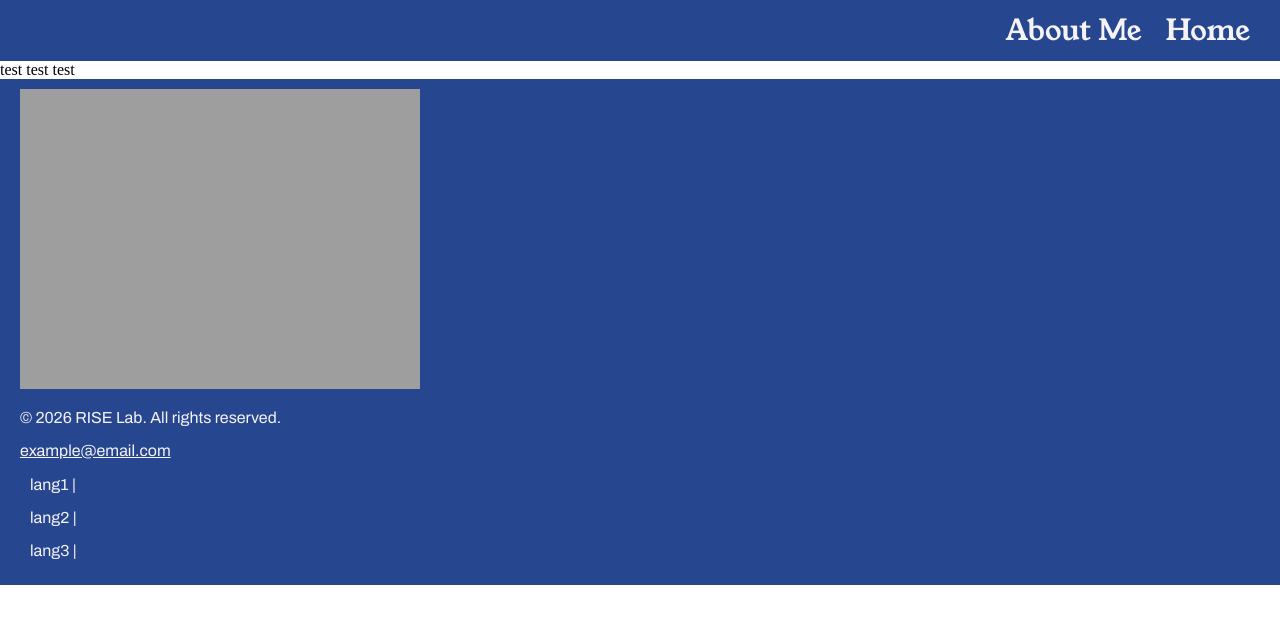
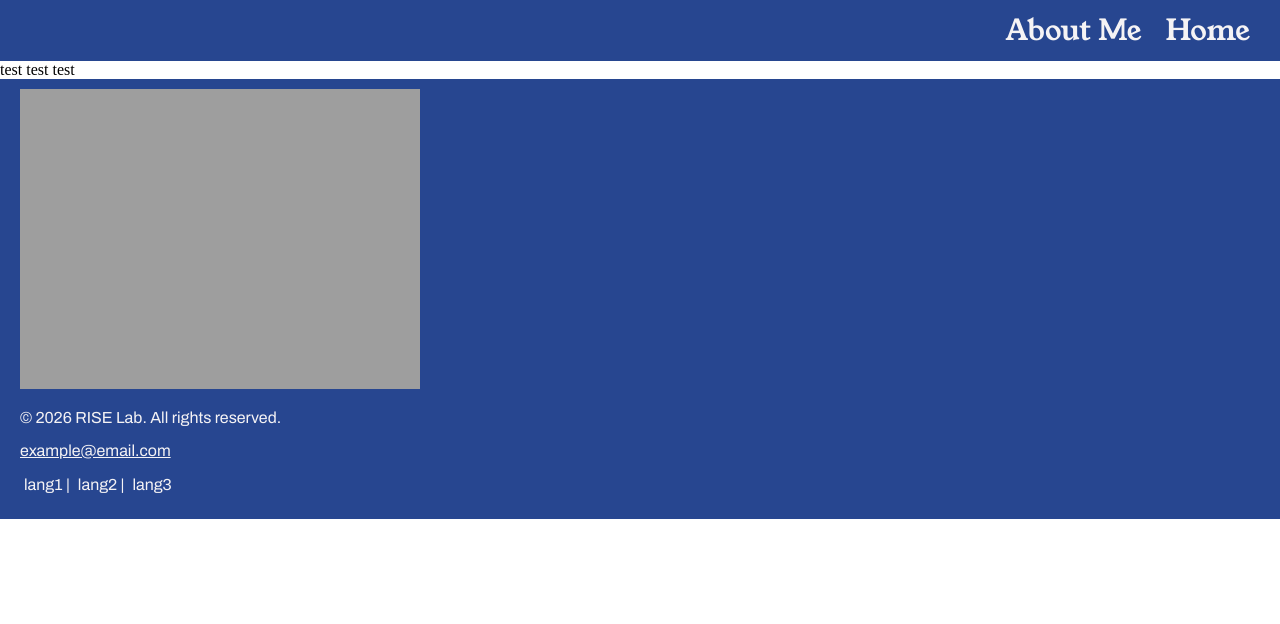
Before and after one commit to hschuler13/jekyll_theme_fronchetti, a Jekyll site: the page built from index.html, in a window 1280 px wide. Shown: the top 624 px of the page. Built offline with Jekyll 4.4.1, drawn with Linux system fonts in a browser that asks for light colours.

Commit message:
new fix to footer languages

```diff
--- a/_includes/footer.html
+++ b/_includes/footer.html
@@ -1,36 +1,36 @@
 <footer class="footer">
   <div class="footer-container">
-
     {%- if site.footer %}
     <div class="footer-subcontainer-left">
       {%- if site.footer.logo %}
-          <div class="footer-logo"><img src="{{ site.footer.logo | relative_url }}"></div>
-        {% endif -%}
-        {%- if site.footer.copyright %}
+      <div class="footer-logo">
+        <img src="{{ site.footer.logo | relative_url }}" />
+      </div>
+      {% endif -%} {%- if site.footer.copyright %}
       <p class="footer-text">{{ site.footer.copyright }}</p>
-        {% endif -%}
-        {%- if site.footer.email %}
-          <a class="footer-text" href="mailto: {{ site.footer.email }}">{{ site.footer.email }}</a>
-        {% endif -%}
-        {%- if site.footer.languages %}
-          {%- for language in site.footer.languages%}
+      {% endif -%} {%- if site.footer.email %}
+      <a class="footer-text" href="mailto: {{ site.footer.email }}"
+        >{{ site.footer.email }}</a
+      >
+      {% endif -%} {%- if site.footer.languages %} {%- if site.footer.languages
+      %}
       <div class="footer-languages">
-              {%- if language != last %}
-                <p class="footer-text"> {{ language }} |</p>
-              {%- else %}
-                <p class="footer-text"> {{ language }} </p>
-              {% endif -%}
+        {%- for language in site.footer.languages %}
+        <div class="footer-language">
+          <p class="footer-text">
+            {{ language }}{% unless forloop.last %} |{% endunless %}
+          </p>
         </div>
         {% endfor -%}
-        {% endif -%}
+      </div>
+      {% endif -%} {% endif -%}
     </div>
 
     <div class="footer-subcontainer-right">
       {%- if footer.logo %}
-          <img src="{{ site.footer.logo | relative_url }}">
+      <img src="{{ site.footer.logo | relative_url }}" />
       {% endif -%}
     </div>
     {% endif -%}
-
   </div>
 </footer>
--- a/_sass/_layout.scss
+++ b/_sass/_layout.scss
@@ -80,7 +80,14 @@ p, a , span, ul li, ol li {
 }
 
 .footer-languages {
-    padding: 0px 10px 0px 10px;
+    display: flex;
+    flex-direction: row;
+    flex-wrap: wrap;
+    padding: 0;
+}
+
+.footer-language {
+    padding: 0px 4px;
 }
 
 .footer-text {
```
Lines whose indentation alone changed are shown as unchanged.
